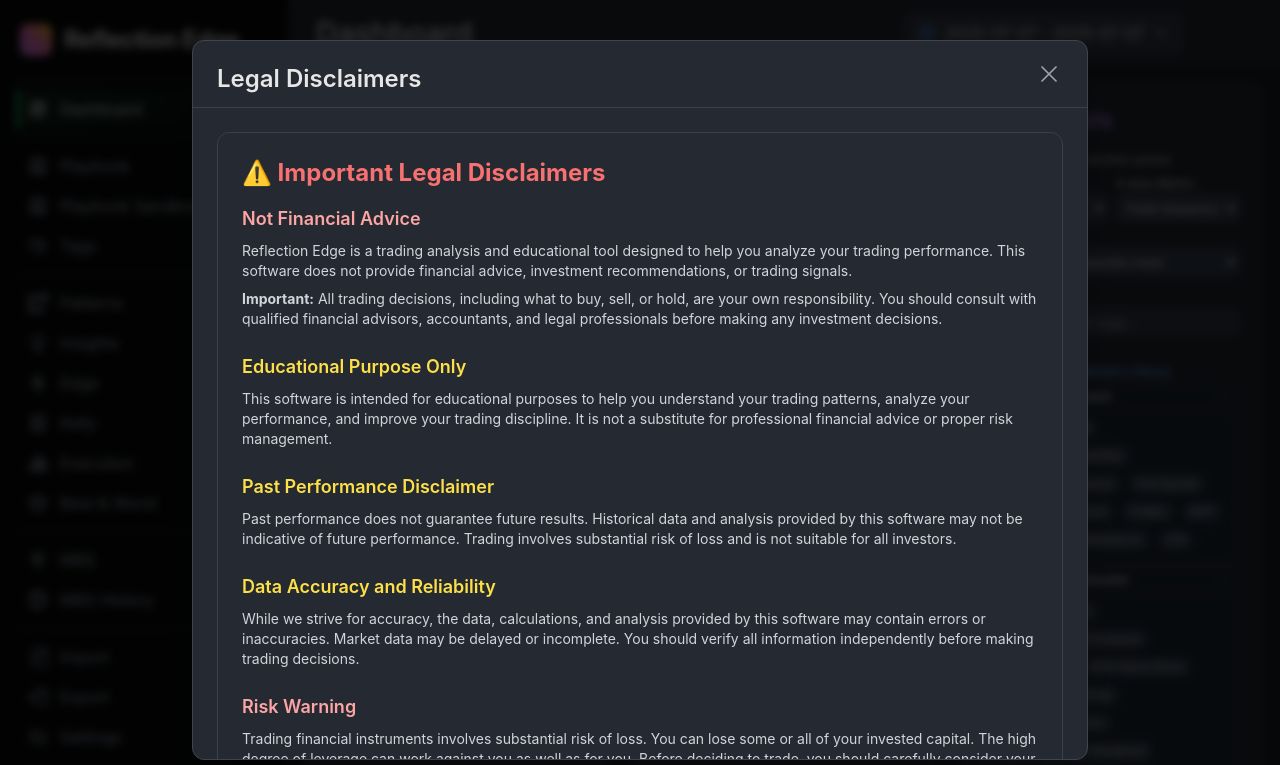
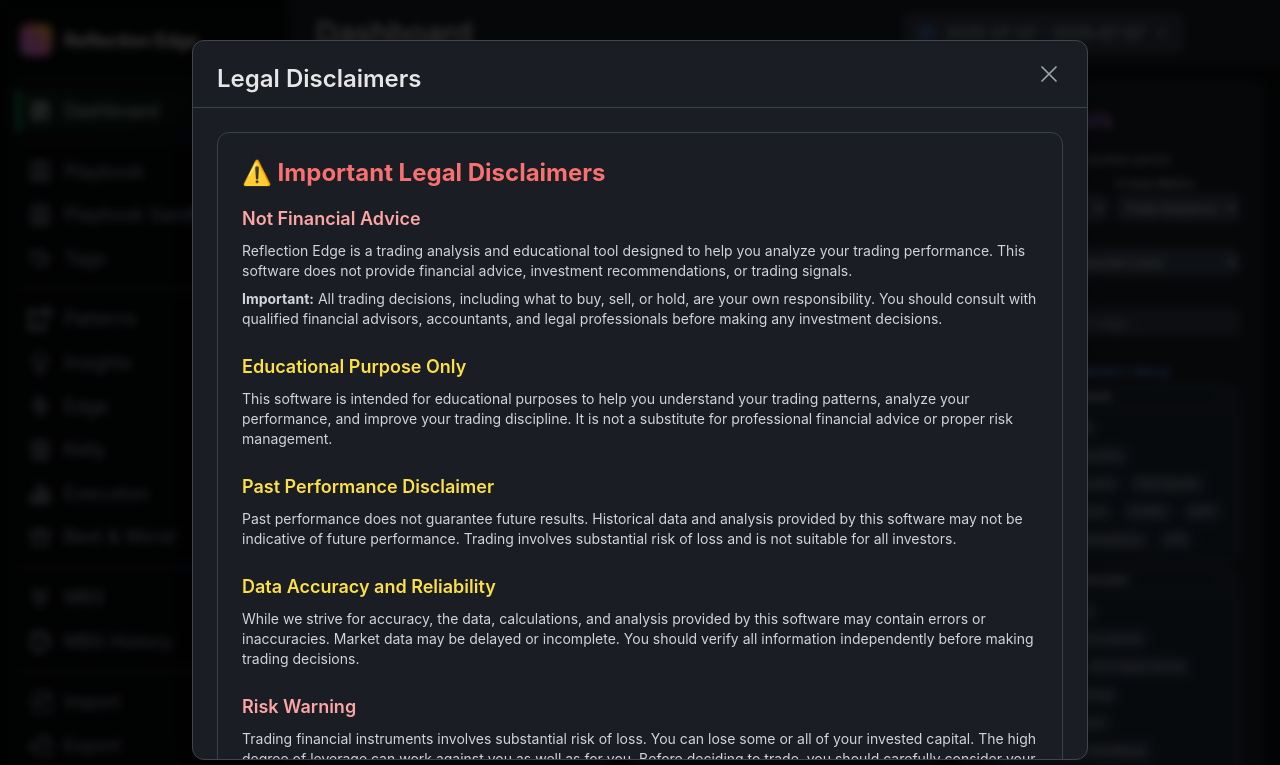
Before and after one commit to MatrixMMs/ReflectionEdge, a React app: page / in a window 1280 px wide. Shown: the top 765 px of the page. Built offline with nearby package versions, Linux system fonts and the light colour scheme.

Commit message:
sharper color

```diff
--- a/src/components/ui/Sidebar.tsx
+++ b/src/components/ui/Sidebar.tsx
@@ -3,7 +3,7 @@ import { Link, useLocation } from 'react-router-dom';
 import { PlusCircleIcon, CustomCalculatorIcon, CustomDashboardIcon, CustomPlaybookIcon, CustomSettingsIcon, CustomBestWorstIcon, CustomExecutionIcon, CustomInsightsIcon, CustomPatternIcon, CustomTagsIcon, CustomMBSIcon, CustomMBSHistoryIcon, CustomExportIcon, CustomImportIcon, CustomEdgeIcon } from './Icons';
 
 // Sidebar icon and label spacing variables
-const SIDEBAR_ICON_SIZE = 'w-5 h-5';
+const SIDEBAR_ICON_SIZE = 'w-6 h-6';
 const SIDEBAR_ICON_MARGIN_COLLAPSED = 'ml-4';
 const SIDEBAR_ICON_MARGIN_EXPANDED = '';
 const SIDEBAR_LABEL_MARGIN = 'ml-3';
@@ -47,7 +47,7 @@ const Sidebar: React.FC<SidebarProps> = ({
         width: sidebarCollapsed ? '6rem' : '18rem',
         paddingLeft: sidebarCollapsed ? '0.5rem' : '1rem',
         paddingRight: sidebarCollapsed ? '0.5rem' : '1rem',
-        backgroundColor: 'var(--background-dashboard)',
+        backgroundColor: 'var(--background-sidebar)',
       }}
     >
       <style>{`
@@ -124,7 +124,7 @@ const Sidebar: React.FC<SidebarProps> = ({
           border-top: 1px solid var(--border-main);
         }
         .sidebar-button {
-          background: linear-gradient(135deg, var(--accent-green) 0%, var(--accent-green-dark) 100%);
+          background: linear-gradient(135deg, #1e7c4a 0%, #145c36 100%);
           color: var(--text-white);
           border-radius: 0.5rem;
           box-shadow: 0 4px 6px -1px rgba(0, 0, 0, 0.1);
@@ -167,7 +167,7 @@ const Sidebar: React.FC<SidebarProps> = ({
         {/* Logo/Title */}
         <div className="flex items-center mb-6 justify-start">
           <span className={`inline-block w-8 h-8 bg-gradient-to-tr from-purple-400 via-pink-400 to-yellow-400 rounded-lg flex-shrink-0 transition-all duration-300 ${sidebarCollapsed ? 'ml-5' : 'ml-1'}`} />
-          <span className={`sidebar-label ${SIDEBAR_LABEL_MARGIN} ${sidebarCollapsed ? 'collapsed' : 'expanded'} text-2xl font-bold tracking-tight align-middle`} style={{ color: 'var(--text-main)' }}>Reflection Edge</span>
+          <span className={`sidebar-label ${SIDEBAR_LABEL_MARGIN} ${sidebarCollapsed ? 'collapsed' : 'expanded'} text-2xl font-bold tracking-tight align-middle text-[1.15rem]`} style={{ color: 'var(--text-main)' }}>Reflection Edge</span>
         </div>
 
         {/* Divider above Dashboard */}
@@ -177,7 +177,7 @@ const Sidebar: React.FC<SidebarProps> = ({
         <nav className="space-y-2">
           <Link to="/" className={`group relative sidebar-nav-link ${isActive('/') ? 'active' : ''}`}>
             <CustomDashboardIcon className={`${SIDEBAR_ICON_SIZE} flex-shrink-0 transition-all duration-300 ${sidebarCollapsed ? SIDEBAR_ICON_MARGIN_COLLAPSED : SIDEBAR_ICON_MARGIN_EXPANDED}`} />
-            <span className={`sidebar-label ${SIDEBAR_LABEL_MARGIN} ${sidebarCollapsed ? 'collapsed' : 'expanded'}`}>Dashboard</span>
+            <span className={`sidebar-label ${SIDEBAR_LABEL_MARGIN} ${sidebarCollapsed ? 'collapsed' : 'expanded'} text-[1.15rem]`}>Dashboard</span>
             {sidebarCollapsed && <span className="sidebar-tooltip">Dashboard</span>}
           </Link>
         </nav>
@@ -191,17 +191,17 @@ const Sidebar: React.FC<SidebarProps> = ({
           <div>
             <Link to="/playbook" className={`group relative sidebar-nav-link ${isActive('/playbook') ? 'active' : ''}`}>
               <CustomPlaybookIcon className={`${SIDEBAR_ICON_SIZE} flex-shrink-0 transition-all duration-300 ${sidebarCollapsed ? SIDEBAR_ICON_MARGIN_COLLAPSED : SIDEBAR_ICON_MARGIN_EXPANDED}`} />
-              <span className={`sidebar-label ${SIDEBAR_LABEL_MARGIN} ${sidebarCollapsed ? 'collapsed' : 'expanded'}`}>Playbook</span>
+              <span className={`sidebar-label ${SIDEBAR_LABEL_MARGIN} ${sidebarCollapsed ? 'collapsed' : 'expanded'} text-[1.15rem]`}>Playbook</span>
               {sidebarCollapsed && <span className="sidebar-tooltip">Playbook</span>}
             </Link>
             <Link to="/playbook-sandbox" className={`group relative sidebar-nav-link ${isActive('/playbook-sandbox') ? 'active' : ''}`}>
               <CustomPlaybookIcon className={`${SIDEBAR_ICON_SIZE} flex-shrink-0 transition-all duration-300 ${sidebarCollapsed ? SIDEBAR_ICON_MARGIN_COLLAPSED : SIDEBAR_ICON_MARGIN_EXPANDED}`} />
-              <span className={`sidebar-label ${SIDEBAR_LABEL_MARGIN} ${sidebarCollapsed ? 'collapsed' : 'expanded'}`}>Playbook Sandbox</span>
+              <span className={`sidebar-label ${SIDEBAR_LABEL_MARGIN} ${sidebarCollapsed ? 'collapsed' : 'expanded'} text-[1.15rem]`}>Playbook Sandbox</span>
               {sidebarCollapsed && <span className="sidebar-tooltip">Playbook Sandbox</span>}
             </Link>
             <Link to="/tags" className={`group relative sidebar-nav-link ${isActive('/tags') ? 'active' : ''}`}>
               <CustomTagsIcon className={`${SIDEBAR_ICON_SIZE} flex-shrink-0 transition-all duration-300 ${sidebarCollapsed ? SIDEBAR_ICON_MARGIN_COLLAPSED : SIDEBAR_ICON_MARGIN_EXPANDED}`} />
-              <span className={`sidebar-label ${SIDEBAR_LABEL_MARGIN} ${sidebarCollapsed ? 'collapsed' : 'expanded'}`}>Tags</span>
+              <span className={`sidebar-label ${SIDEBAR_LABEL_MARGIN} ${sidebarCollapsed ? 'collapsed' : 'expanded'} text-[1.15rem]`}>Tags</span>
               {sidebarCollapsed && <span className="sidebar-tooltip">Tags</span>}
             </Link>
           </div>
@@ -212,32 +212,32 @@ const Sidebar: React.FC<SidebarProps> = ({
           <div>
             <Link to="/patterns" className={`group relative sidebar-nav-link ${isActive('/patterns') ? 'active' : ''}`}>
               <CustomPatternIcon className={`${SIDEBAR_ICON_SIZE} flex-shrink-0 transition-all duration-300 ${sidebarCollapsed ? SIDEBAR_ICON_MARGIN_COLLAPSED : SIDEBAR_ICON_MARGIN_EXPANDED}`} />
-              <span className={`sidebar-label ${SIDEBAR_LABEL_MARGIN} ${sidebarCollapsed ? 'collapsed' : 'expanded'}`}>Patterns</span>
+              <span className={`sidebar-label ${SIDEBAR_LABEL_MARGIN} ${sidebarCollapsed ? 'collapsed' : 'expanded'} text-[1.15rem]`}>Patterns</span>
               {sidebarCollapsed && <span className="sidebar-tooltip">Patterns</span>}
             </Link>
             <Link to="/insights" className={`group relative sidebar-nav-link ${isActive('/insights') ? 'active' : ''}`}>
               <CustomInsightsIcon className={`${SIDEBAR_ICON_SIZE} flex-shrink-0 transition-all duration-300 ${sidebarCollapsed ? SIDEBAR_ICON_MARGIN_COLLAPSED : SIDEBAR_ICON_MARGIN_EXPANDED}`} />
-              <span className={`sidebar-label ${SIDEBAR_LABEL_MARGIN} ${sidebarCollapsed ? 'collapsed' : 'expanded'}`}>Insights</span>
+              <span className={`sidebar-label ${SIDEBAR_LABEL_MARGIN} ${sidebarCollapsed ? 'collapsed' : 'expanded'} text-[1.15rem]`}>Insights</span>
               {sidebarCollapsed && <span className="sidebar-tooltip">Insights</span>}
             </Link>
             <Link to="/edge" className={`group relative sidebar-nav-link ${isActive('/edge') ? 'active' : ''}`}>
               <CustomEdgeIcon className={`${SIDEBAR_ICON_SIZE} flex-shrink-0 transition-all duration-300 ${sidebarCollapsed ? SIDEBAR_ICON_MARGIN_COLLAPSED : SIDEBAR_ICON_MARGIN_EXPANDED}`} />
-              <span className={`sidebar-label ${SIDEBAR_LABEL_MARGIN} ${sidebarCollapsed ? 'collapsed' : 'expanded'}`}>Edge</span>
+              <span className={`sidebar-label ${SIDEBAR_LABEL_MARGIN} ${sidebarCollapsed ? 'collapsed' : 'expanded'} text-[1.15rem]`}>Edge</span>
               {sidebarCollapsed && <span className="sidebar-tooltip">Edge</span>}
             </Link>
             <Link to="/kelly" className={`group relative sidebar-nav-link ${isActive('/kelly') ? 'active' : ''}`}>
               <CustomCalculatorIcon className={`${SIDEBAR_ICON_SIZE} flex-shrink-0 transition-all duration-300 ${sidebarCollapsed ? SIDEBAR_ICON_MARGIN_COLLAPSED : SIDEBAR_ICON_MARGIN_EXPANDED}`} />
-              <span className={`sidebar-label ${SIDEBAR_LABEL_MARGIN} ${sidebarCollapsed ? 'collapsed' : 'expanded'}`}>Kelly</span>
+              <span className={`sidebar-label ${SIDEBAR_LABEL_MARGIN} ${sidebarCollapsed ? 'collapsed' : 'expanded'} text-[1.15rem]`}>Kelly</span>
               {sidebarCollapsed && <span className="sidebar-tooltip">Kelly</span>}
             </Link>
             <Link to="/execution" className={`group relative sidebar-nav-link ${isActive('/execution') ? 'active' : ''}`}>
               <CustomExecutionIcon className={`${SIDEBAR_ICON_SIZE} flex-shrink-0 transition-all duration-300 ${sidebarCollapsed ? SIDEBAR_ICON_MARGIN_COLLAPSED : SIDEBAR_ICON_MARGIN_EXPANDED}`} />
-              <span className={`sidebar-label ${SIDEBAR_LABEL_MARGIN} ${sidebarCollapsed ? 'collapsed' : 'expanded'}`}>Execution</span>
+              <span className={`sidebar-label ${SIDEBAR_LABEL_MARGIN} ${sidebarCollapsed ? 'collapsed' : 'expanded'} text-[1.15rem]`}>Execution</span>
               {sidebarCollapsed && <span className="sidebar-tooltip">Execution</span>}
             </Link>
             <Link to="/bestworst" className={`group relative sidebar-nav-link ${isActive('/bestworst') ? 'active' : ''}`}>
               <CustomBestWorstIcon className={`${SIDEBAR_ICON_SIZE} flex-shrink-0 transition-all duration-300 ${sidebarCollapsed ? SIDEBAR_ICON_MARGIN_COLLAPSED : SIDEBAR_ICON_MARGIN_EXPANDED}`} />
-              <span className={`sidebar-label ${SIDEBAR_LABEL_MARGIN} ${sidebarCollapsed ? 'collapsed' : 'expanded'}`}>Best & Worst</span>
+              <span className={`sidebar-label ${SIDEBAR_LABEL_MARGIN} ${sidebarCollapsed ? 'collapsed' : 'expanded'} text-[1.15rem]`}>Best & Worst</span>
               {sidebarCollapsed && <span className="sidebar-tooltip">Best & Worst</span>}
             </Link>
           </div>
@@ -251,12 +251,12 @@ const Sidebar: React.FC<SidebarProps> = ({
               className="group relative sidebar-nav-link text-left"
             >
               <CustomMBSIcon className={`${SIDEBAR_ICON_SIZE} flex-shrink-0 transition-all duration-300 ${sidebarCollapsed ? SIDEBAR_ICON_MARGIN_COLLAPSED : SIDEBAR_ICON_MARGIN_EXPANDED}`} />
-              <span className={`sidebar-label ${SIDEBAR_LABEL_MARGIN} ${sidebarCollapsed ? 'collapsed' : 'expanded'}`}>MBS</span>
+              <span className={`sidebar-label ${SIDEBAR_LABEL_MARGIN} ${sidebarCollapsed ? 'collapsed' : 'expanded'} text-[1.15rem]`}>MBS</span>
               {sidebarCollapsed && <span className="sidebar-tooltip">MBS</span>}
             </button>
             <Link to="/mbs-history" className={`group relative sidebar-nav-link ${isActive('/mbs-history') ? 'active' : ''}`}>
               <CustomMBSHistoryIcon className={`${SIDEBAR_ICON_SIZE} flex-shrink-0 transition-all duration-300 ${sidebarCollapsed ? SIDEBAR_ICON_MARGIN_COLLAPSED : SIDEBAR_ICON_MARGIN_EXPANDED}`} />
-              <span className={`sidebar-label ${SIDEBAR_LABEL_MARGIN} ${sidebarCollapsed ? 'collapsed' : 'expanded'}`}>MBS History</span>
+              <span className={`sidebar-label ${SIDEBAR_LABEL_MARGIN} ${sidebarCollapsed ? 'collapsed' : 'expanded'} text-[1.15rem]`}>MBS History</span>
               {sidebarCollapsed && <span className="sidebar-tooltip">MBS History</span>}
             </Link>
           </div>
@@ -270,17 +270,17 @@ const Sidebar: React.FC<SidebarProps> = ({
               className="group relative sidebar-nav-link text-left"
             >
               <CustomImportIcon className={`${SIDEBAR_ICON_SIZE} flex-shrink-0 transition-all duration-300 ${sidebarCollapsed ? SIDEBAR_ICON_MARGIN_COLLAPSED : SIDEBAR_ICON_MARGIN_EXPANDED}`} />
-              <span className={`sidebar-label ${SIDEBAR_LABEL_MARGIN} ${sidebarCollapsed ? 'collapsed' : 'expanded'}`}>Import</span>
+              <span className={`sidebar-label ${SIDEBAR_LABEL_MARGIN} ${sidebarCollapsed ? 'collapsed' : 'expanded'} text-[1.15rem]`}>Import</span>
               {sidebarCollapsed && <span className="sidebar-tooltip">Import</span>}
             </button>
             <Link to="/export" className={`group relative sidebar-nav-link ${isActive('/export') ? 'active' : ''}`}>
               <CustomExportIcon className={`${SIDEBAR_ICON_SIZE} flex-shrink-0 transition-all duration-300 ${sidebarCollapsed ? SIDEBAR_ICON_MARGIN_COLLAPSED : SIDEBAR_ICON_MARGIN_EXPANDED}`} />
-              <span className={`sidebar-label ${SIDEBAR_LABEL_MARGIN} ${sidebarCollapsed ? 'collapsed' : 'expanded'}`}>Export</span>
+              <span className={`sidebar-label ${SIDEBAR_LABEL_MARGIN} ${sidebarCollapsed ? 'collapsed' : 'expanded'} text-[1.15rem]`}>Export</span>
               {sidebarCollapsed && <span className="sidebar-tooltip">Export</span>}
             </Link>
             <Link to="/settings" className={`group relative sidebar-nav-link ${isActive('/settings') ? 'active' : ''}`}>
               <CustomSettingsIcon className={`${SIDEBAR_ICON_SIZE} flex-shrink-0 transition-all duration-300 ${sidebarCollapsed ? SIDEBAR_ICON_MARGIN_COLLAPSED : SIDEBAR_ICON_MARGIN_EXPANDED}`} />
-              <span className={`sidebar-label ${SIDEBAR_LABEL_MARGIN} ${sidebarCollapsed ? 'collapsed' : 'expanded'}`}>Settings</span>
+              <span className={`sidebar-label ${SIDEBAR_LABEL_MARGIN} ${sidebarCollapsed ? 'collapsed' : 'expanded'} text-[1.15rem]`}>Settings</span>
               {sidebarCollapsed && <span className="sidebar-tooltip">Settings</span>}
             </Link>
             <div className="flex justify-center w-full" style={{ position: 'relative' }}>
@@ -289,7 +289,7 @@ const Sidebar: React.FC<SidebarProps> = ({
                 onClick={onAddTradeClick}
                 className="sidebar-button"
                 style={{
-                  minHeight: '40px',
+                  minHeight: '42px',
                   position: 'absolute',
                   left: '50%',
                   transform: 'translateX(-50%)',
@@ -297,7 +297,8 @@ const Sidebar: React.FC<SidebarProps> = ({
                   pointerEvents: sidebarCollapsed ? 'none' : 'auto',
                   transition: 'opacity 0.3s ease',
                   width: '100%',
-                  height: '40px',
+                  maxWidth: '15rem',
+                  height: '42px',
                   padding: '0 1rem'
                 }}
                 title="Add Trade"
--- a/src/styles.css
+++ b/src/styles.css
@@ -1,10 +1,10 @@
 /* Global CSS Variables */
 :root {
   /* Colors - Backgrounds */
-  --background-main: #1A1D23;
-  --background-secondary: #252932;
+  --background-main: #0C0E12;
+  --background-secondary: #1A1D23;
   --background-tertiary: #343A46;
-  --background-dashboard: #08090a;
+  --background-sidebar: #07080B;
 
   /* Colors - Text */
   --text-main: #E6E6E6;
```
